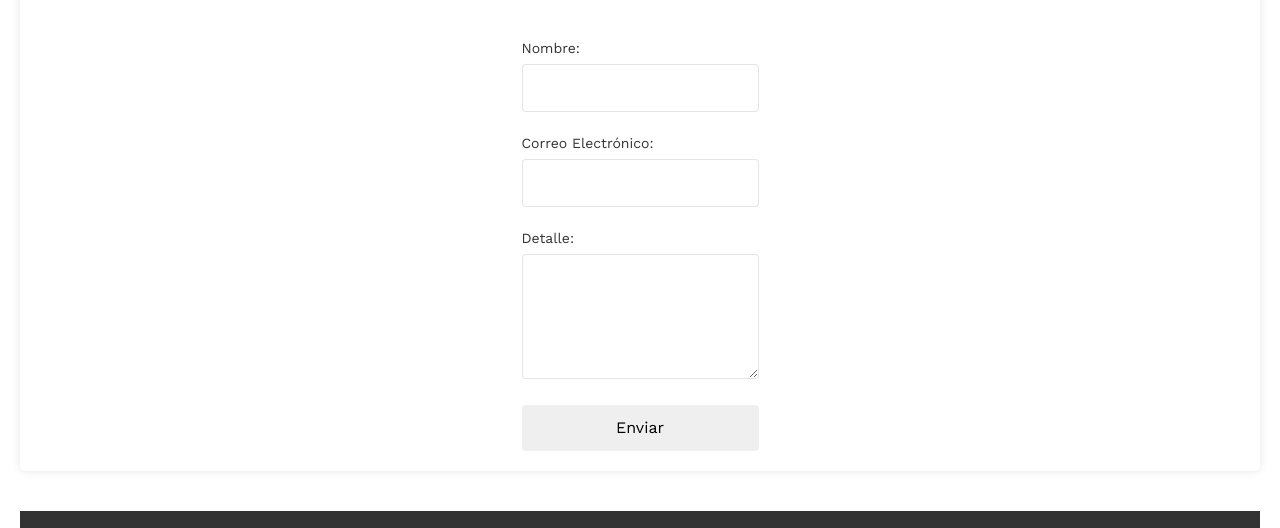
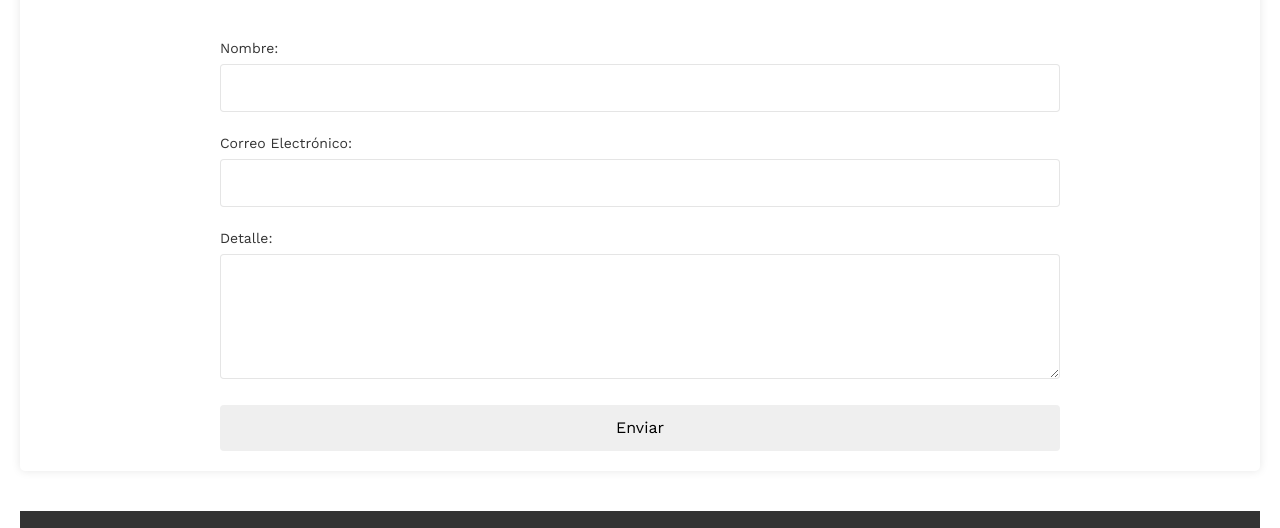
Before and after one commit to ludmivacca/coder_desaweb, a plain HTML site: page pages/contacto.html in a window 1280 px wide. Shown: the part 747-1275 px from the top of the page. Drawn offline with nearby package versions, Linux system fonts and the light colour scheme.

Commit message:
actualizacion contenedor_contacto

```diff
--- a/scss/styles.scss
+++ b/scss/styles.scss
@@ -343,6 +343,8 @@ body {
 }
 
 .contenedor_contacto {
+  max-width: 1800px;
+  width: 100%;
   grid-area: main;
   display: flex;
   flex-direction: column;
@@ -408,6 +410,7 @@ button {
 
 form {
   margin-top: 20px;
+  width: 70%;
 }
 
 /* Media Queries */
```
Also changed, not shown: css/styles.css, 1 other file.
